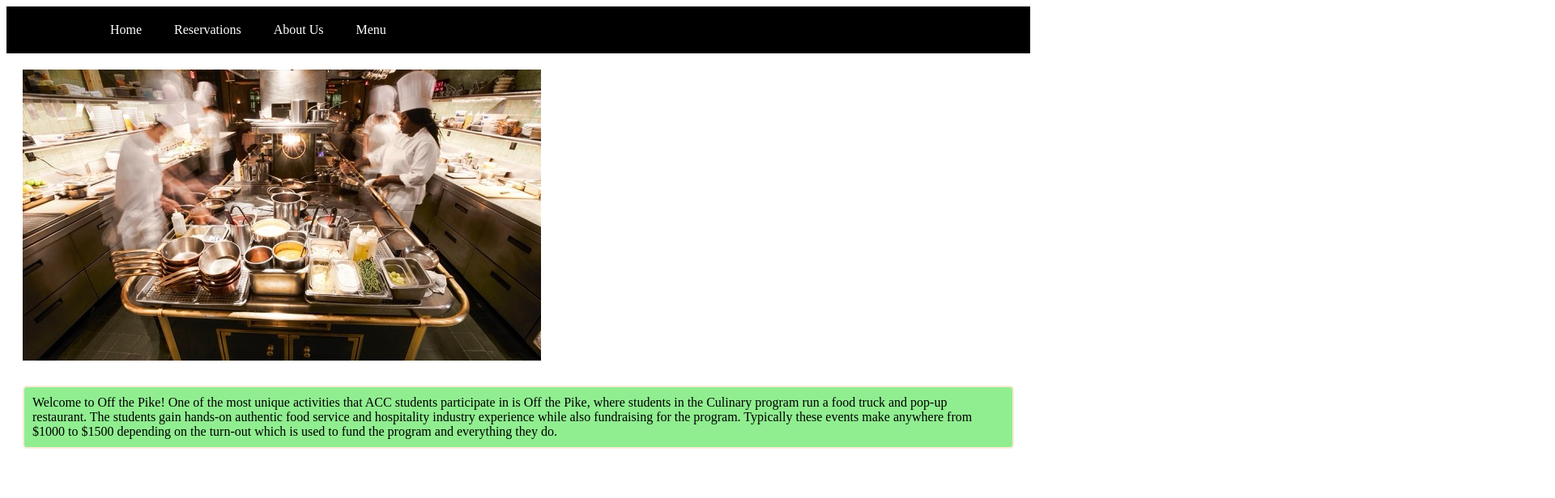
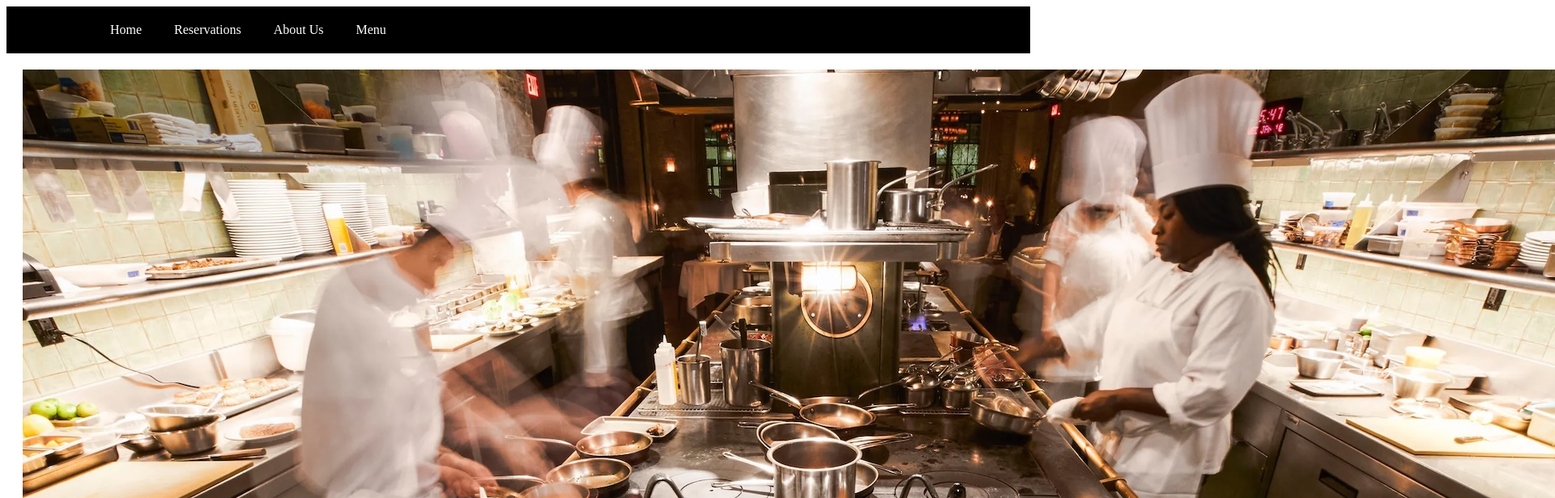
Before and after one commit to ChristianK32/restaurant_project, a plain HTML site: page index.html in a window 1280 px wide. Shown: the top 616 px of the page at 81% size, 1920 px wide, since content can reach past the window. Drawn offline with Linux system fonts and the light colour scheme; no server answers.

Commit message:
adjusted image

```diff
--- a/index.html
+++ b/index.html
@@ -20,7 +20,7 @@
 	</header>
 	<main>
         <div class="grid-container">
-        <img src="restaurant_medium.jpeg" alt="image of restaurant">
+        <img src="restaurant.jpeg" alt="image of restaurant">
             <p>Welcome to Off the Pike! One of the most unique activities that ACC students participate in is Off the Pike, where students in the Culinary program run a food truck and pop-up restaurant. The students gain hands-on authentic food service and hospitality industry experience while also fundraising for the program. Typically these events make anywhere from $1000 to $1500 depending on the turn-out which is used to fund the program and everything they do.</p>
         <br>
         <a href="reservations.html">Click here to reserve a table</a>
```
Also changed, not shown: restaurant.jpeg (added), restaurant.jpg (deleted), 1 other file.
